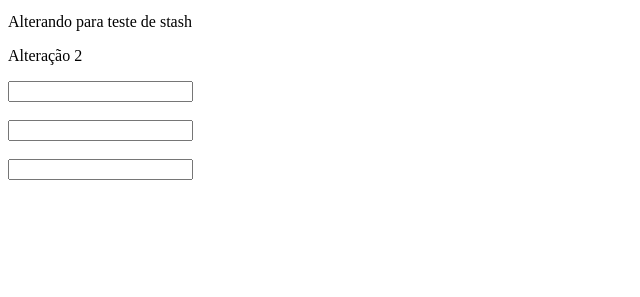
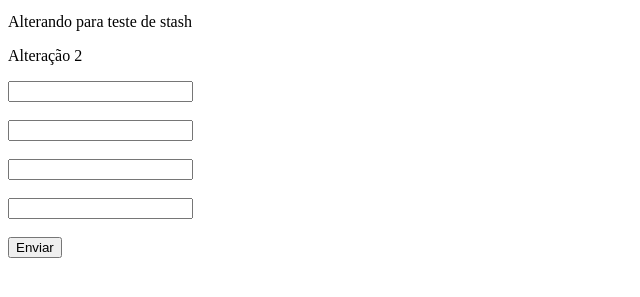
Before and after one commit to eugeniojhe/gittraining, a plain HTML site: page index.html in a window 1280 px wide. Shown: the part 101-398 px from the top of the page, without its empty margins (0-640 px from the left). Drawn offline with Linux system fonts and the light colour scheme.

Commit message:
salvando dicas

```diff
--- a/index.html
+++ b/index.html
@@ -14,6 +14,8 @@
         <input type="text" name="name"><br><br>
         <input type="text" name="function"><br><br>
         <input type="number" name="age"><br><br>
+        <input type="string" name="city"><br><br>
+        <input type="submit" value="Enviar"><br>
     </form>
 </body>
 </html>
```
Also changed, not shown: dicas_.txt.
